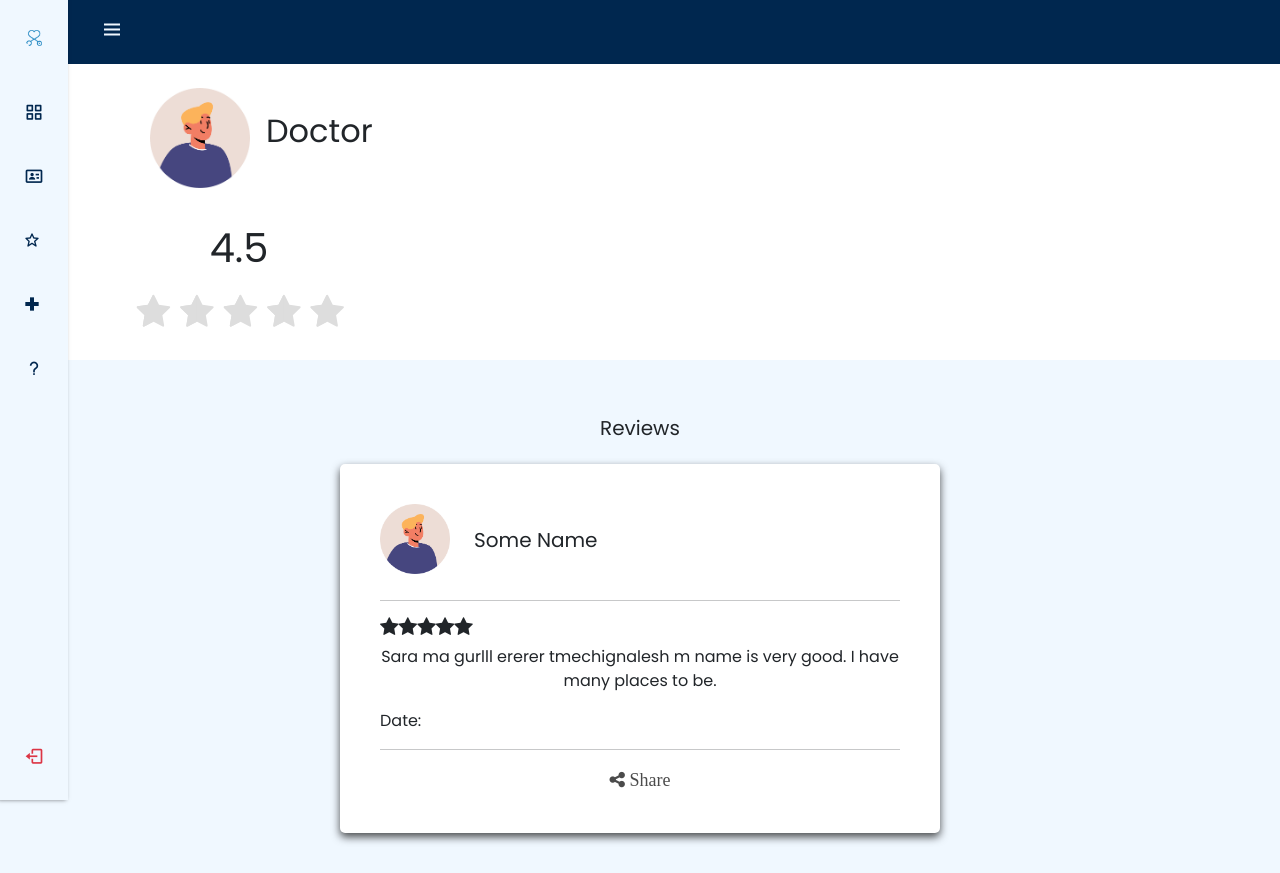
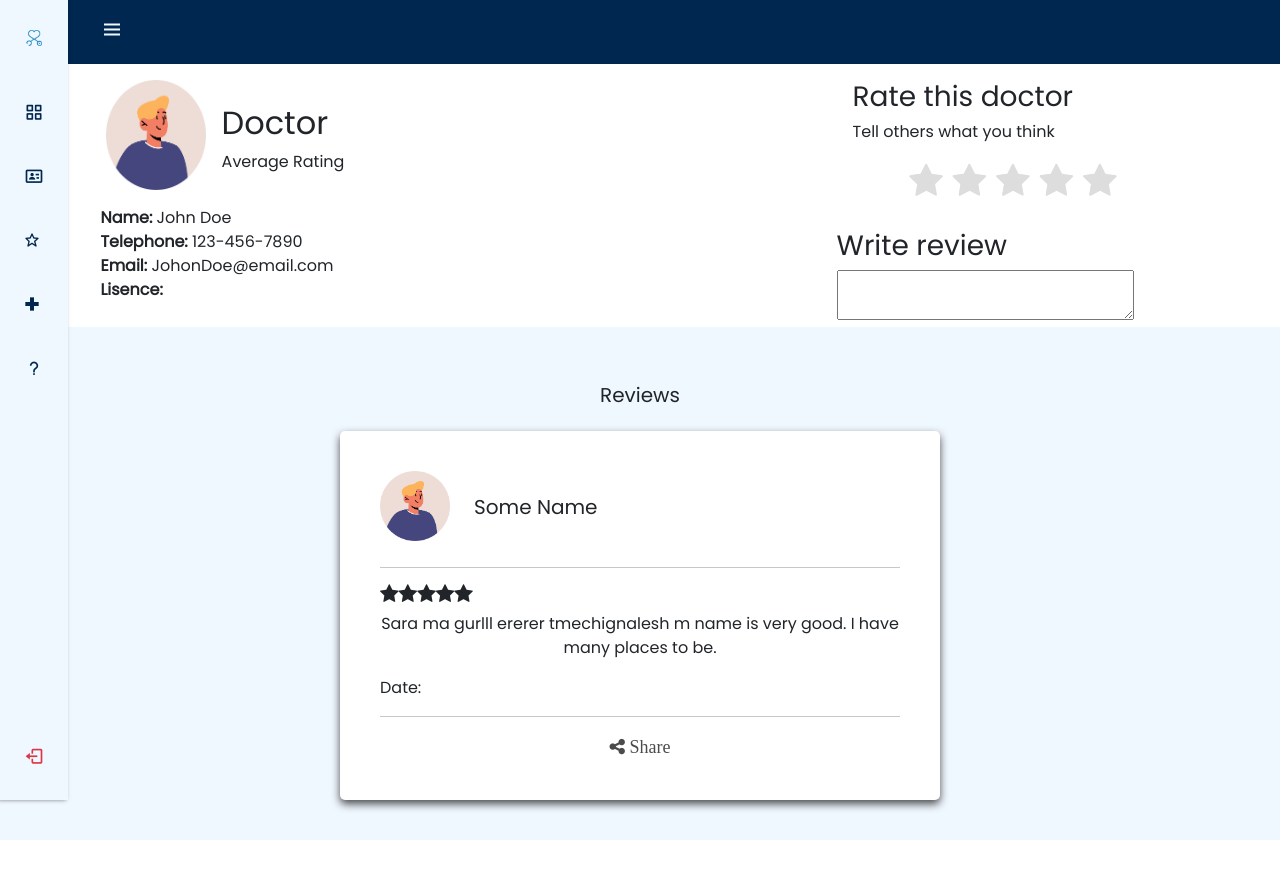
Before and after one commit to SalmanAliGithub/FairMED-Code-Base, a React (Create React App) app: page /view-doctor-dashboard in a window 1280 px wide. After the commit the page ends 840 px from the top, so only its background shows below. Built offline with nearby package versions, Linux system fonts and the light colour scheme; the HTML template or start-up script is replaced by a standard one.

Commit message:
Rating update

```diff
--- a/src/Pages/ViewDoctorDashboard.js
+++ b/src/Pages/ViewDoctorDashboard.js
@@ -21,18 +21,43 @@ function ViewDoctorDashboard() {
       <div>
     <Sidebar />
   </div>
-    <div className='view-doctor-dashboard-content'>
-    <div className='main doctorName d-flex gap-3' >
-    <img src={Placeholder} alt="Profile Picture" />
-    <h2 className='pt-4 pb-'>Doctor</h2>
-  </div>
-  <div className='rate-box'>
-  <div className="row">
+  <div className='view-doctor-dashboard-content'>
+   <div className='top d-flex '>
+   <div>
+    <div className='rate-header-left d-flex gap-3 p-3 doctorName'>
+          <img src={Placeholder} alt="Profile Picture" />
+          <div>
+            <h2 className="pt-4 pb-0">Doctor</h2>
+            <p>Average Rating</p>
+          </div>
+    </div>
+      <div className="contact-info">
+        <ul className="list-unstyled">
+          <li>
+            <strong>Name:</strong> John Doe
+          </li>
+          <li>
+            <strong>Telephone:</strong> 123-456-7890
+          </li>
+          <li>
+            <strong>Email:</strong> JohonDoe@email.com
+          </li>
+          <li>
+            <strong>Lisence:</strong>
+          </li>
+        </ul>
+      </div>
+    </div>
+
+    <div className='rate-review-field '>
+    <div className='rate-box'>
+    <div className="row">
     <div className="col-md-6">
       <div className="card-rate">
-        <div className="card-rate-body text-center">
-        <h1>4.5</h1>
+        <div className="card-rate-body ">
 
+          <h3>Rate this doctor</h3>
+          <h6>Tell others what you think </h6>
           <fieldset className="rating">
             <input type="radio" id="star5" name="rating" defaultValue={5} />
             <label className="full" htmlFor="star5" title="Awesome - 5 stars" />
@@ -123,6 +148,13 @@ function ViewDoctorDashboard() {
     </div>
   </div>
 </div>
+<div className='review-box'>
+  <h3>Write review</h3>
+    <textarea></textarea>
+</div>
+    </div>
+   </div>
+
 
   </div>
   <div className='text-center theReview'>
--- a/src/Pages/style.css
+++ b/src/Pages/style.css
@@ -1127,8 +1127,8 @@ h5 {
 
 
 /**************************************view doctor dashboard***************/
-.rate-box{
-  margin-left: 5%;
+.view-doctor-dashboard-content {
+  margin-left: 7%;
 }
 
 .rating {
@@ -1230,3 +1230,86 @@ text-transform: uppercase;
  .rate-box .btn:hover {
      background-color: #D32F2F !important
  }
+
+ .review-number {
+  float: left;
+  width: 35px;
+  line-height: 1;
+}
+
+.review-number div {
+  height: 9px;
+  margin: 5px 0
+}
+
+.review-progress {
+  float: left;
+  width: 230px;
+}
+
+.review-progress .progress {
+  margin: 8px 0;
+}
+
+.progress-number {
+  margin-left: 10px;
+  float: left;
+}
+
+.rating-block,
+.review-block {
+  background-color: #fff;
+  border: 1px solid #e1e6ef;
+  padding: 15px;
+  border-radius: 4px;
+  margin-bottom: 20px;
+}
+
+.review-block {
+  margin-bottom: 20px;
+}
+
+.review-block-img img {
+  height: 60px;
+  width: 60px;
+}
+
+.review-block-name {
+  font-size: 12px;
+  margin: 10px 0;
+  font-weight: 600;
+  text-transform: uppercase;
+  letter-spacing: 0.5px;
+}
+
+.review-block-name a {
+  color: #374767;
+}
+
+.review-block-date {
+  font-size: 12px;
+}
+
+.review-block-rate {
+  font-size: 13px;
+  margin-bottom: 15px;
+}
+
+.review-block-title {
+  font-size: 15px;
+  font-weight: 700;
+  margin-bottom: 10px;
+}
+
+.review-block-description {
+  font-size: 13px;
+}
+
+
+.contact-info{
+  margin-left: 4%;
+}
+
+.top{
+gap:40%;
+}
```
